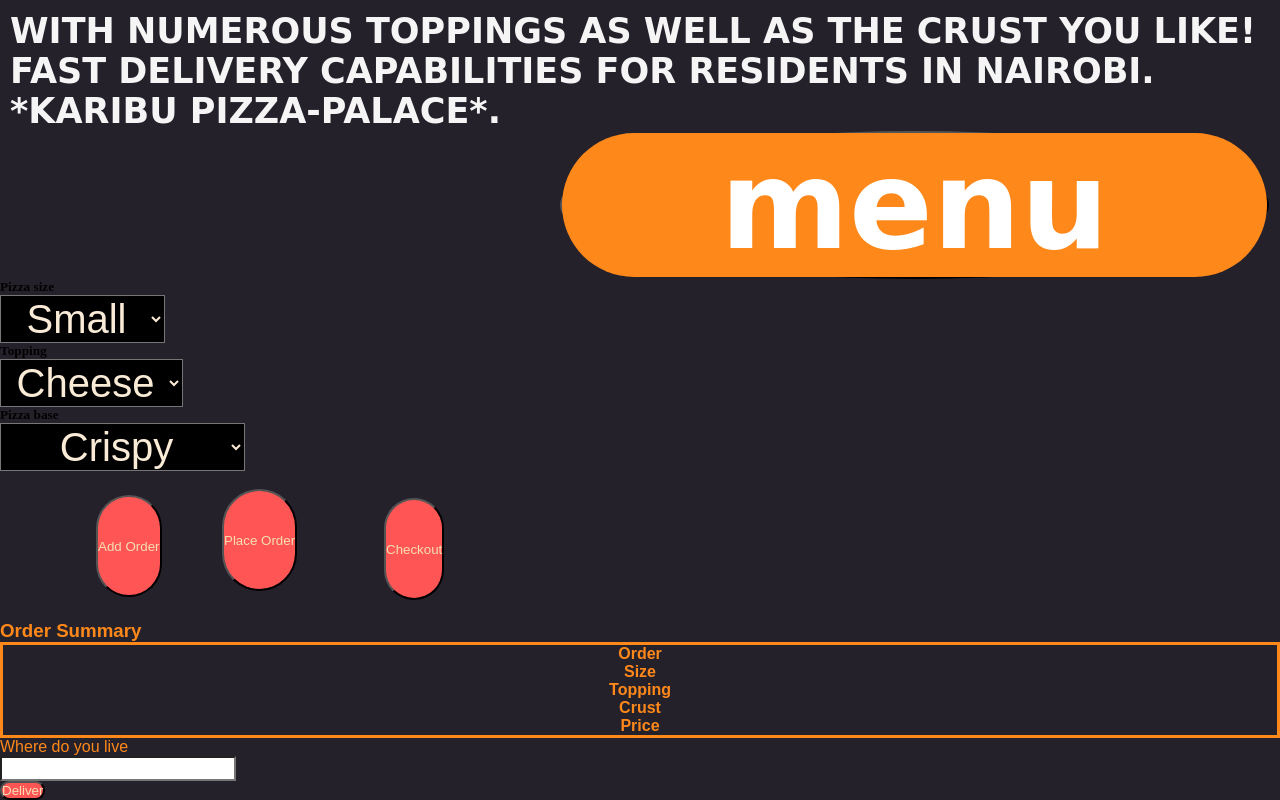
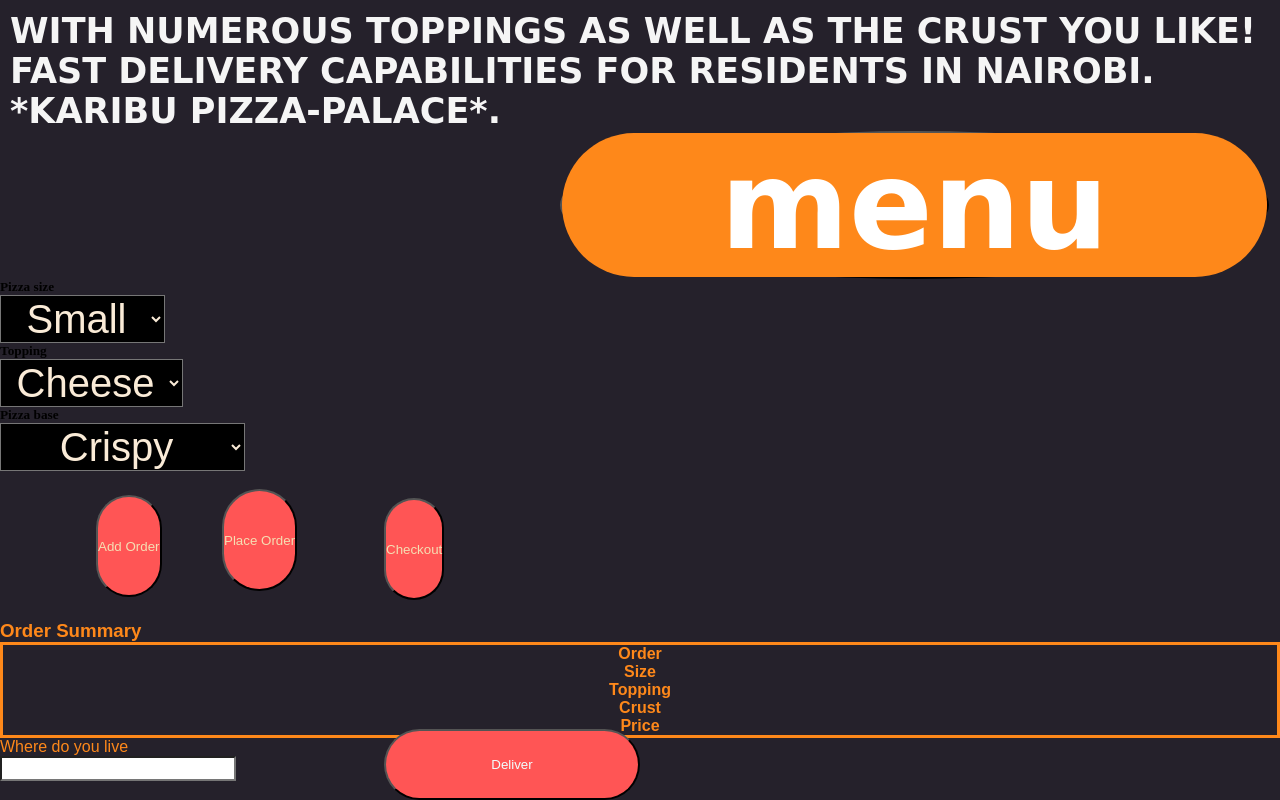
Before and after one commit to kooya3/Pizza-palace, a plain HTML site: page index.html in a window 1280 px wide. Shown: the part 656-1456 px from the top of the page. Drawn offline with Linux system fonts and the light colour scheme; a web font is replaced by a local one.

Commit message:
styling deliver button

```diff
--- a/style.css
+++ b/style.css
@@ -215,3 +215,10 @@ button#checkout{
 	block-size: 102px;
 	margin-top: -99px;
 }
+button#deliver{
+	color: azure;
+	margin-left: 4in;
+	block-size: 71px;
+	margin-top: -52px;
+	width: 20vw;
+}
```
